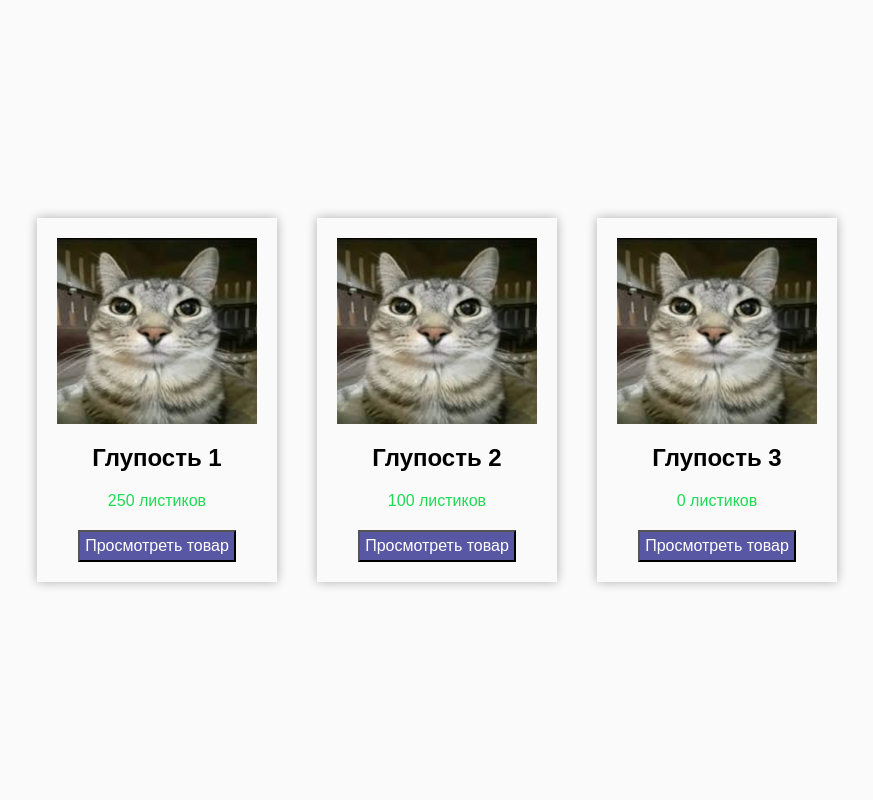
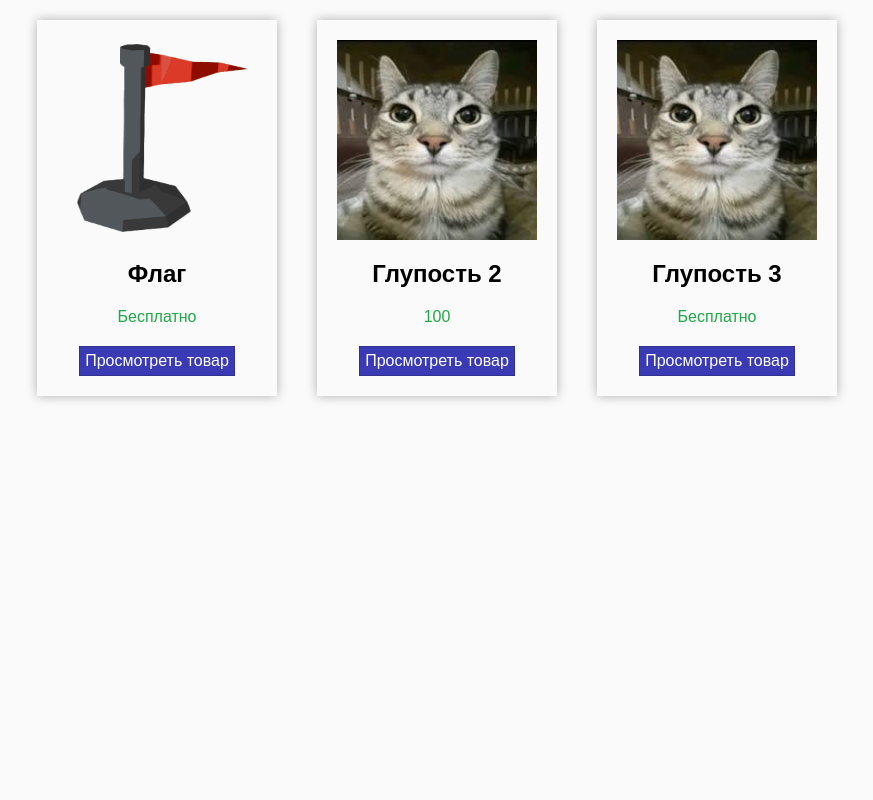
Before and after one commit to cobaka3laya/another-ctf-web-tasks, a FastAPI app: page / in a window 1280 px wide. Shown: the whole page, without its empty margins (203-1076 px from the left). Run offline with FastAPI, Linux system fonts and the light colour scheme.

Commit message:
feature(task1): Add flag icon, add conditions

```diff
--- a/task-1/main.py
+++ b/task-1/main.py
@@ -15,7 +15,7 @@ async def root(request: Request):
         "request": request,
         "title": "Магазин глупостей",
         "products": [
-            {"name": "Глупость 1", "price": 250, "image_url": "/static/images/zazu.jpg"},
+            {"name": "Флаг", "price": 0, "image_url": "/static/images/flag.png"},
             {"name": "Глупость 2", "price": 100, "image_url": "/static/images/zazu.jpg"},
             {"name": "Глупость 3", "price": 0, "image_url": "/static/images/zazu.jpg"},
         ],
--- a/task-1/static/css/style.css
+++ b/task-1/static/css/style.css
@@ -19,7 +19,7 @@ main {
     display: flex;
     flex-direction: row;
     gap: 40px;
-    align-items: center;
+
     justify-content: center;
     width: 70vw;
     height: 100%;
@@ -34,23 +34,31 @@ main {
     text-align: center;
     flex-wrap: wrap;
     justify-content: center;
+    align-content: center;
     gap: 20px;
     width: fit-content;
+    height: fit-content;
     padding: 20px;
     box-shadow: 0 0 10px #aeaeae;
+    transition: transform 0.2s ease-out
 }
 
-.product_container img {
-    max-width: 200px;
-    max-height: 200px;
+.product_container:hover {
+    transform: scale(1.01);
+}
+
+.product_image {
+    width: 200px;
+    height: 200px;
 }
 
 .product_price {
-    color: #1ddb53;
+    color: #20a746;
 }
 
 .product_button {
-    background-color: rgb(87, 87, 163);
+    background-color: rgb(58, 58, 180);
+    border: solid 1px rgb(48, 48, 143);
     color: white;
     font-size: 1rem;
     padding: 5px;
@@ -60,4 +68,5 @@ main {
 .product_button:hover {
     background-color: rgba(255, 255, 255, 0.8);
     color: black;
+    cursor: pointer;
 }
--- a/task-1/templates/main.html
+++ b/task-1/templates/main.html
@@ -6,7 +6,11 @@
             <div class="product_container">
                 <img src="{{ product.image_url }}" alt="{{ product.name }}" class="product_image">
                 <h2 class="product_name">{{ product.name }}</h2>
-                <p class="product_price">{{ product.price }} листиков</p>
+                {% if product.price > 0%}
+                    <p class="product_price">{{ product.price }}</p>
+                {% else %}
+                    <p class="product_price">Бесплатно</p>
+                {% endif %}
                 <a href="{{ product.link }}" class="product_link">
                     <button class="product_button">Просмотреть товар</button>
                 </a>
```
Also changed, not shown: task-1/static/images/flag.png (added).
